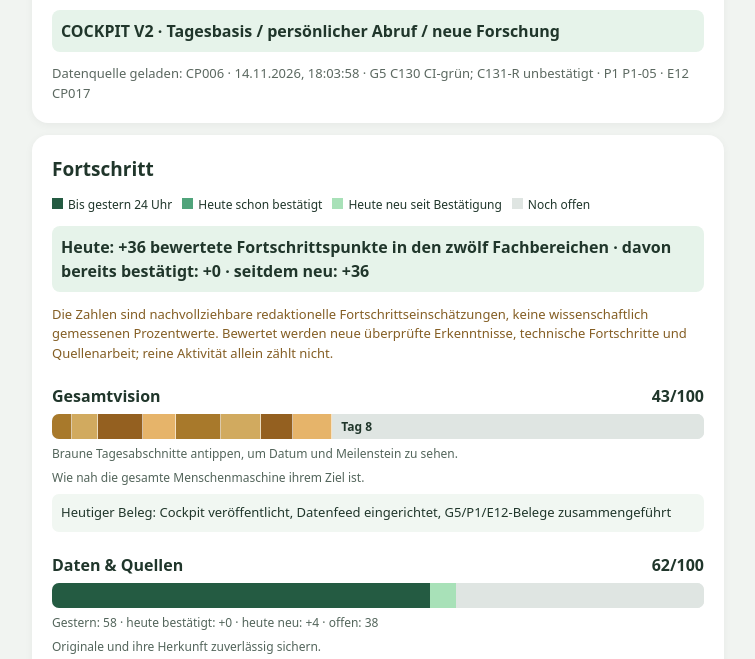
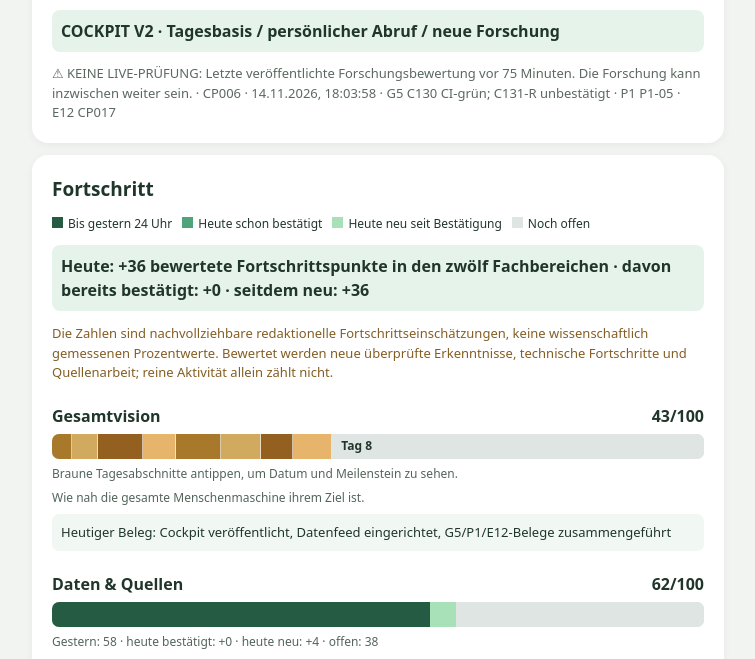
Before and after one commit to jholtrup1-code/hoh-forschungscockpit, a plain HTML site: page index.html in a window 1280 px wide. Shown: the part 108-767 px from the top of the page, without its empty margins (262-1017 px from the left). Drawn offline with Linux system fonts and the light colour scheme.

Commit message:
Show truthful freshness warning when published research snapshot is stale

```diff
--- a/index.html
+++ b/index.html
@@ -17,7 +17,7 @@ labels.forEach((name,i)=>{const current=data.current[i],base=Math.min(current,da
 document.getElementById("seen").textContent=seen?.at?"✓ Persönlicher Stand bestätigt am "+new Date(seen.at).toLocaleString("de-DE")+" · "+seen.checkpoint:"Noch kein persönlicher Lesepunkt gesetzt. Der heutige Zuwachs erscheint hellgrün.";
 }
 document.getElementById("confirm").onclick=()=>{if(!data){document.getElementById("seen").textContent="Daten sind noch nicht geladen; bitte warten.";return}seen={at:new Date().toISOString(),day:localDate(),values:[...data.current],checkpoint:data.checkpoint};try{localStorage.setItem(key,JSON.stringify(seen))}catch(e){document.getElementById("seen").textContent="Lesepunkt nur für diese geöffnete Seite gespeichert; Browser blockiert dauerhafte Speicherung."}render();document.getElementById("confirm").textContent="✓ Stand bestätigt";document.getElementById("confirm").style.background="#477b5b";document.getElementById("seen").scrollIntoView({block:"center",behavior:"smooth"})};
-async function load(){try{const res=await fetch("./data.json?ts="+Date.now(),{cache:"no-store"});if(!res.ok)throw Error("HTTP "+res.status);const d=await res.json();if(d.schema!=="hoh-public-cockpit-v1"||!["current","baseline","previous"].every(k=>Array.isArray(d[k])&&d[k].length===13))throw Error("Datenformat ungültig");data=d;const expected=new Date(Date.UTC(Number(localDate().slice(0,4)),Number(localDate().slice(5,7))-1,Number(localDate().slice(8,10))-1)).toISOString().slice(0,10);if(d.baseline_date!==expected){document.getElementById("status").textContent="TAGESWECHSEL: Die letzte veröffentlichte Basis ist "+d.baseline_date+", erwartet "+expected+". Neue Tagesfarben werden erst nach einem bestätigten Forschungscheckpoint berechnet.";document.getElementById("daily").textContent="Tagesbasis wartet auf Aktualisierung";root.replaceChildren();return}document.getElementById("status").textContent="Datenquelle geladen: "+d.checkpoint+" · "+new Date(d.checked_at).toLocaleString("de-DE")+" · G5 "+d.g5+" · P1 "+d.p1+" · E12 "+d.e12;render()}catch(e){document.getElementById("status").textContent="FEHLER: Die Datenquelle wurde nicht geladen ("+e.message+"). Keine Fortschrittswerte angezeigt."}}
+async function load(){try{const res=await fetch("./data.json?ts="+Date.now(),{cache:"no-store"});if(!res.ok)throw Error("HTTP "+res.status);const d=await res.json();if(d.schema!=="hoh-public-cockpit-v1"||!["current","baseline","previous"].every(k=>Array.isArray(d[k])&&d[k].length===13))throw Error("Datenformat ungültig");data=d;const expected=new Date(Date.UTC(Number(localDate().slice(0,4)),Number(localDate().slice(5,7))-1,Number(localDate().slice(8,10))-1)).toISOString().slice(0,10);if(d.baseline_date!==expected){document.getElementById("status").textContent="TAGESWECHSEL: Die letzte veröffentlichte Basis ist "+d.baseline_date+", erwartet "+expected+". Neue Tagesfarben werden erst nach einem bestätigten Forschungscheckpoint berechnet.";document.getElementById("daily").textContent="Tagesbasis wartet auf Aktualisierung";root.replaceChildren();return}const ageMin=Math.max(0,Math.floor((Date.now()-new Date(d.checked_at).getTime())/60000));document.getElementById("status").textContent=(ageMin>30?"⚠ KEINE LIVE-PRÜFUNG: Letzte veröffentlichte Forschungsbewertung vor "+ageMin+" Minuten. Die Forschung kann inzwischen weiter sein. · ":"Letzter veröffentlichter Stand vor "+ageMin+" Minuten · ")+d.checkpoint+" · "+new Date(d.checked_at).toLocaleString("de-DE")+" · G5 "+d.g5+" · P1 "+d.p1+" · E12 "+d.e12;render()}catch(e){document.getElementById("status").textContent="FEHLER: Die Datenquelle wurde nicht geladen ("+e.message+"). Keine Fortschrittswerte angezeigt."}}
 load();setInterval(load,60000);
 document.getElementById("work").innerHTML="<p><strong>G5:</strong> C130 CI-bestätigt; C131-R noch nicht voll bestätigt.</p><p><strong>P1:</strong> P1-05, externer Dialog-Audit mit 504 Referenzausdrücken.</p><p><strong>E12:</strong> CP017, 131 verifizierte Volltexte.</p><p><strong>Cockpit:</strong> Öffentliche Seite, Daten-JSON und Aktualisierungsauftrag eingerichtet. Erster autonomer Veröffentlichungsdurchlauf noch zu prüfen.</p>";
 </script></body></html>
```
